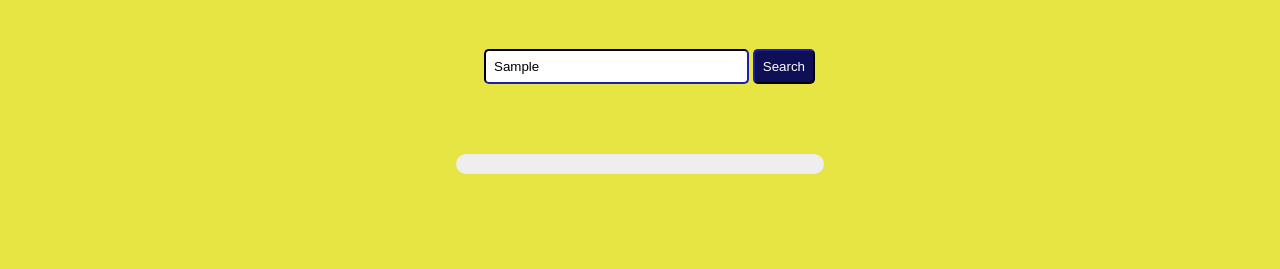
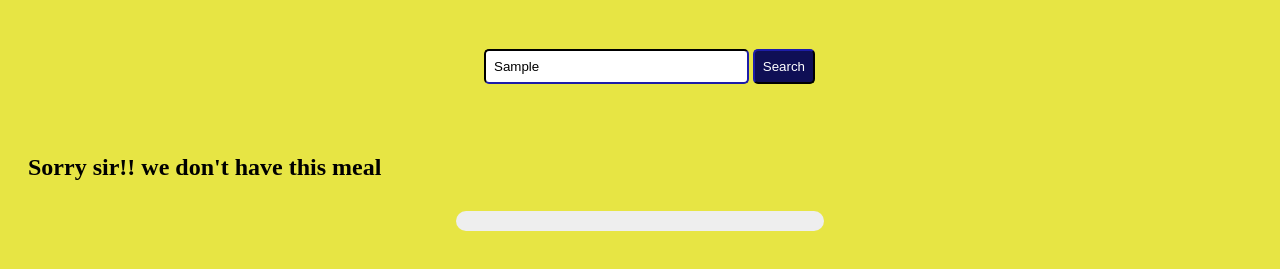
Before and after one commit to Saad-001/fifth-assignment, a plain HTML site: page index.html in a window 1280 px wide. Both pictures are taken after typing "Sample" into the empty fields and a click on the button "Search". Shown: the part 77-346 px from the top of the page. Drawn offline with Linux system fonts and the light colour scheme; no server answers.

Commit message:
second commit

```diff
--- a/index.html
+++ b/index.html
@@ -25,6 +25,8 @@
             <button id="searchBtn">Search</button>
         </div>
 
+        <h2 id="display-error"></h2>
+
         <div id="displayDetail">
 
         </div>
--- a/script.js
+++ b/script.js
@@ -14,11 +14,13 @@ document.getElementById("searchBtn").addEventListener("click", function () {
     fetch(url)
         .then(res => res.json())
         .then(data => displaySearchItem(data))
+        .catch(error => displayError ("Sorry sir!! we don't have this meal"));
     }
 })
 
 const displaySearchItem = foods => {
     const mealDiv = document.getElementById("mealContainer");
+    mealDiv.innerHTML = '';
     for (let i = 0; i < foods.meals.length; i++) {
         const item = foods.meals[i];
         console.log(item);
@@ -43,8 +45,8 @@ const displayFoodDetail = detail => {
 }
 
 const renderFoodDetails = food => {
-    console.log(food);
     const findDetail = document.getElementById("displayDetail");
+    findDetail.innerText = '';
     findDetail.innerHTML = `
         <img src="${food.strMealThumb}"></img>
         <h1>Name : ${food.strMeal}</h1>
@@ -64,4 +66,10 @@ const renderFoodDetails = food => {
     `
 }
 
+const displayError = error => {
+   const errorTag = document.getElementById("display-error");
+   errorTag.innerHTML = '';
+   errorTag.innerText = error;
+}
+
 // ending javascript
```
